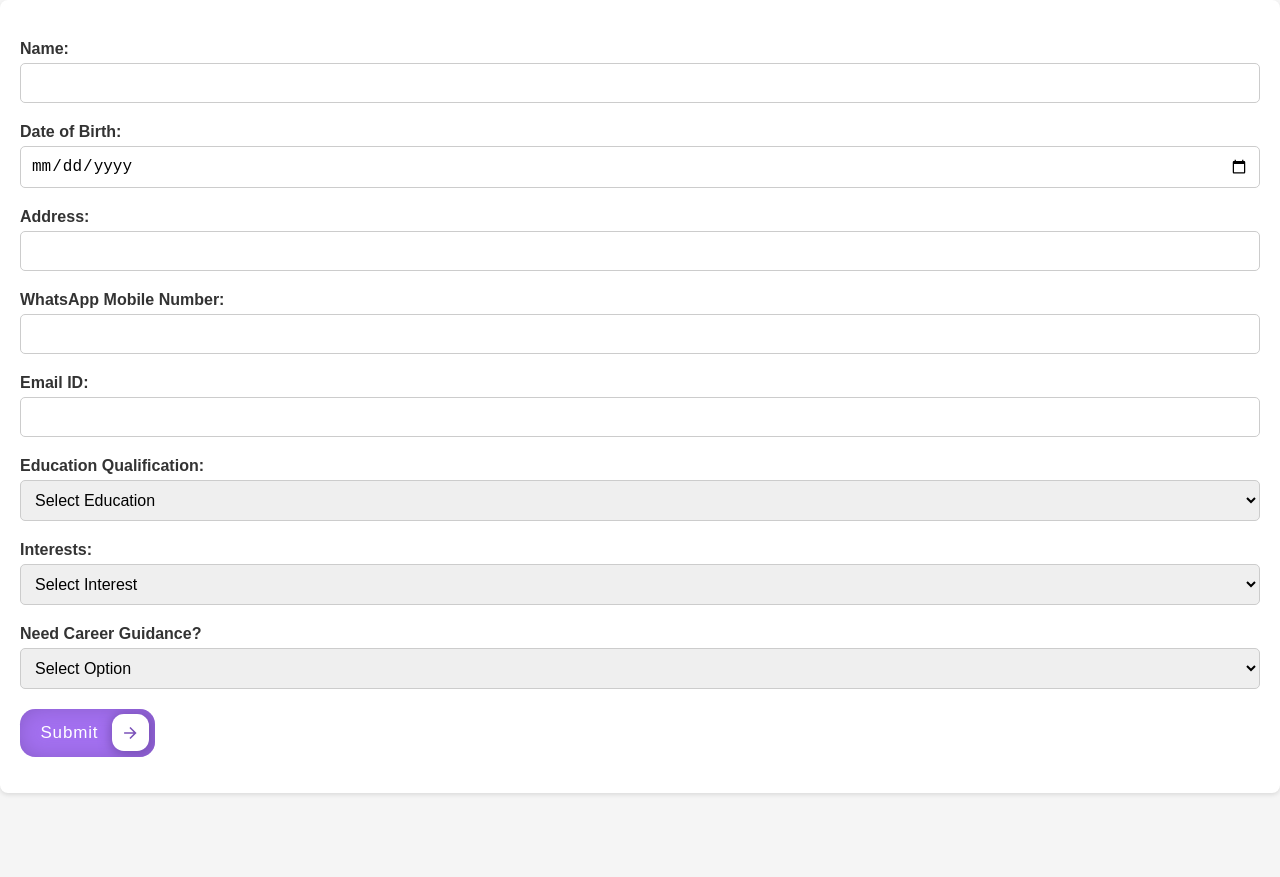
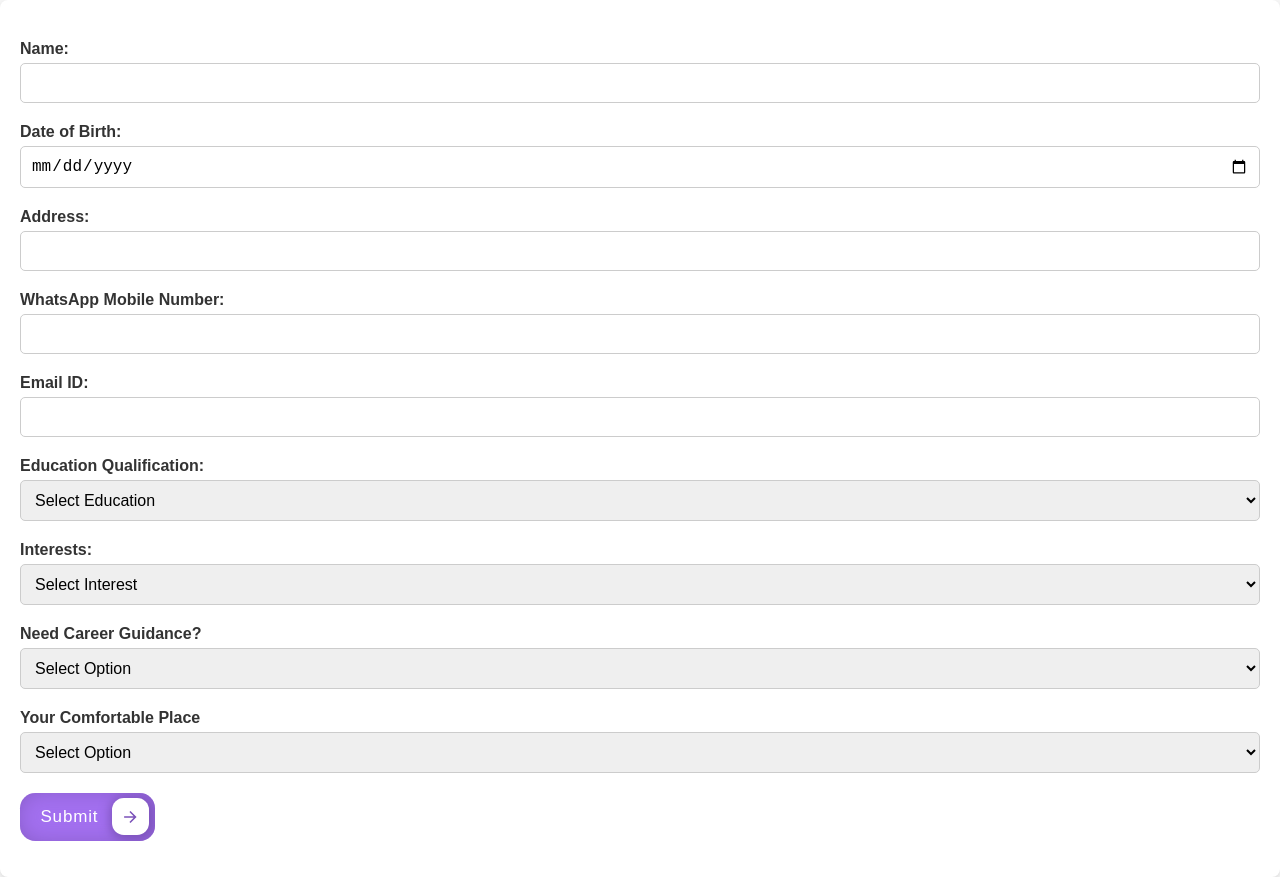
Before and after one commit to jaskrrish/registrationform, a plain HTML site: page index.html in a window 1280 px wide. Before the commit the page ends 800 px from the top, so only its background shows below. Drawn offline with Linux system fonts and the light colour scheme.

Commit message:
added place comfortable

```diff
--- a/index.html
+++ b/index.html
@@ -221,6 +221,17 @@
                 <option value="No">No</option>
             </select>
         </div>
+        <div class="form-group">
+            <label for="place" class="form-label">Your Comfortable Place</label>
+            <select id="place" name="place" class="form-select" required="">
+                <option value="" disabled="" selected="">Select Option</option>
+                <option value="Tambaram">Tambaram</option>
+                <option value="Chromepet">Chromepet</option>
+                <option value="Perungalathur">Perungalathur</option>
+                <option value="O.M.R">O.M.R</option>
+                <option value="Chennai Beach">Chennai Beach</option>
+            </select>
+        </div>
 
         <button type="submit" id="submit-form" class="cssbuttons-io-button">
             <span class="button-text">Submit</span>
@@ -248,7 +259,7 @@
   submitButton.classList.add('loading');
 
   // Send the request with the JSON data
-  fetch('https://cors-anywhere-kbq1.onrender.com/https://script.google.com/macros/s/AKfycbyO_nrd7U0BH9eO-jl7BJzoo_IFRqyix4XV-160_64NtHZKlidl802fEa5elpi4irxx/exec', {
+  fetch('https://cors-anywhere-kbq1.onrender.com/https://script.google.com/macros/s/AKfycby1cXmlGzMhYg9JxVkPcUobOLoluiKeCkqtCxWBjP_mbVS9gXxXrkkTrQqczE1cRk7x/exec', {
     method: 'POST',
     headers: {
       'Content-Type': 'application/json'
```
